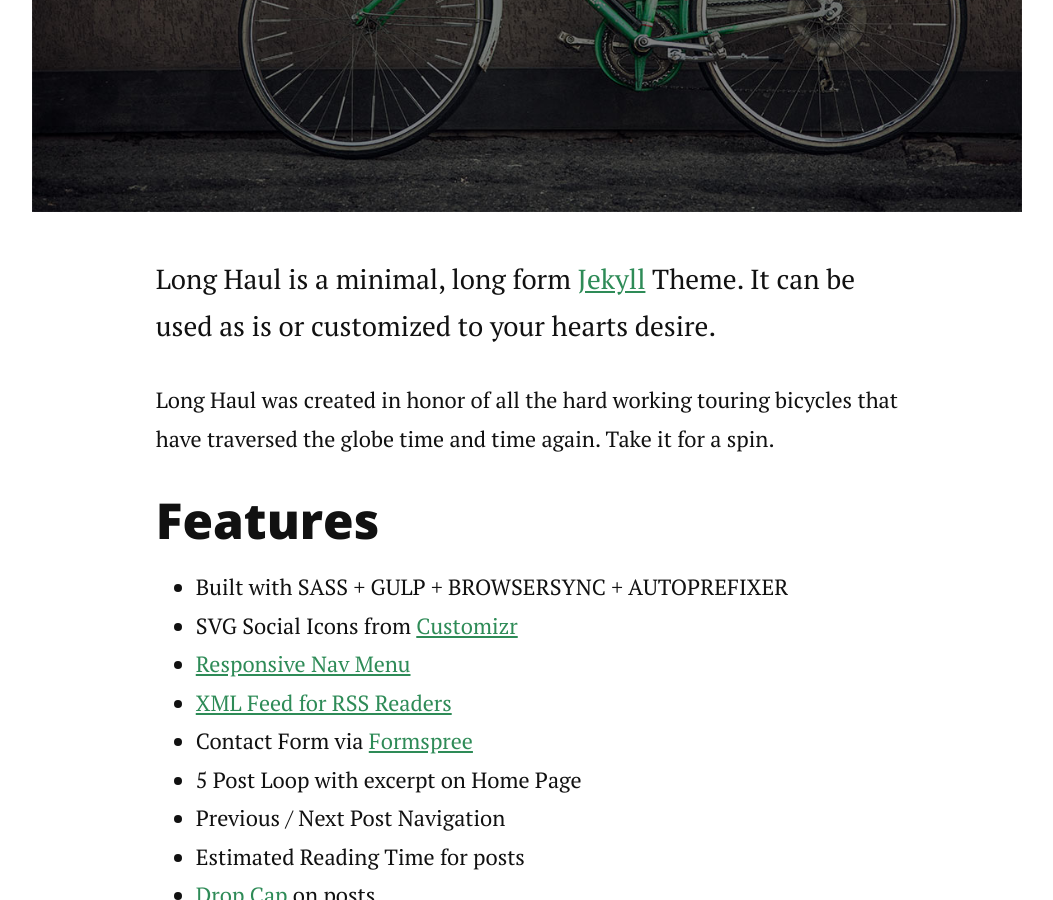
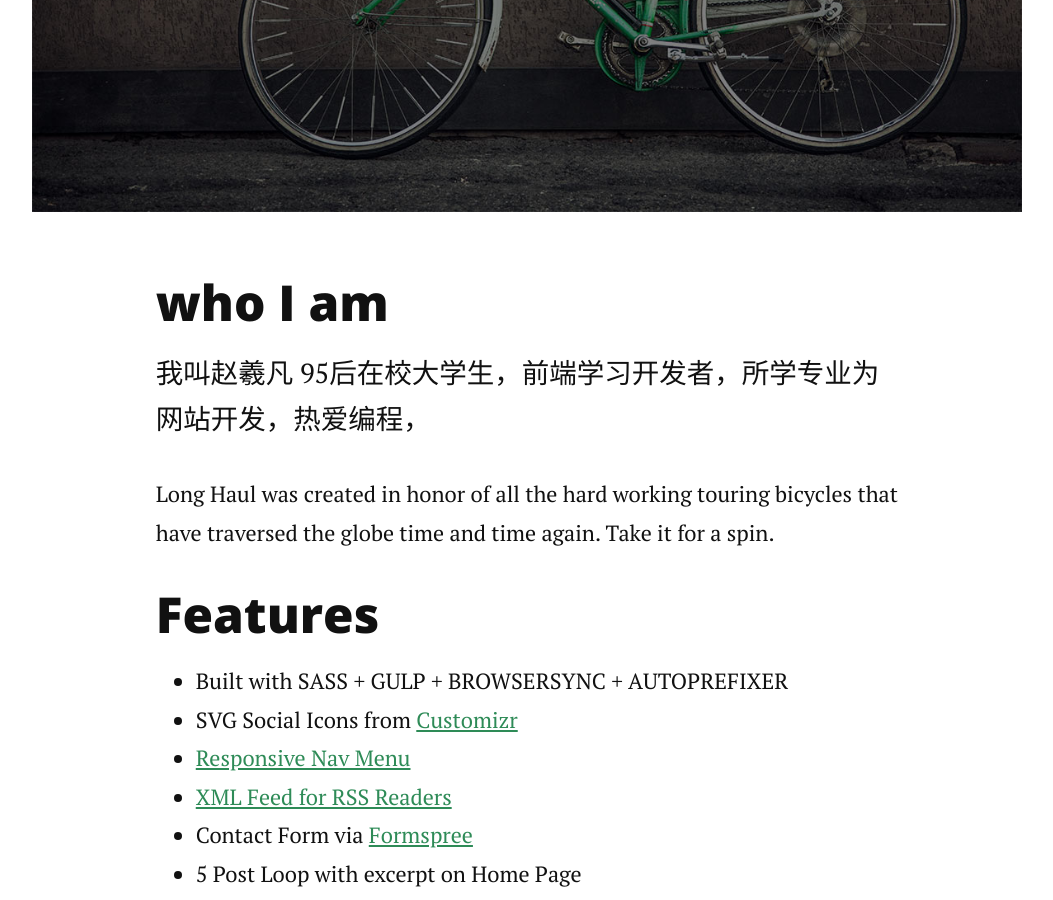
Before and after one commit to lem0nfan/lem0nfan.github.io, a Jekyll site: the page built from about.md, in a window 1280 px wide and 900 px high, scrolled down 945 px. Shown: the whole window, without its empty margins (113-1166 px from the left). Built offline with Jekyll 4.4.1, drawn with Linux system fonts in a browser that asks for light colours; nearby versions of some CDN libraries.

Commit message:
Update about.md

```diff
--- a/about.md
+++ b/about.md
@@ -6,7 +6,8 @@ title: About Me
 <div class="post">
 	<h1 class="pageTitle">About Me</h1>
 	<img src="{{ '/assets/img/touring.jpg' | prepend: site.baseurl }}" alt="">
-	<p class="intro">Long Haul is a minimal, long form <a href="http://jekyllrb.com">Jekyll</a> Theme. It can be used as is or customized to your hearts desire.</p>
+	<h2>who I am</h2>
+	<p class="intro">我叫赵羲凡 95后在校大学生，前端学习开发者，所学专业为网站开发，热爱编程，</p>
 	<p>Long Haul was created in honor of all the hard working touring bicycles that have traversed the globe time and time again. Take it for a spin.</p>
 	<h2>Features</h2>
 	<ul>
```
